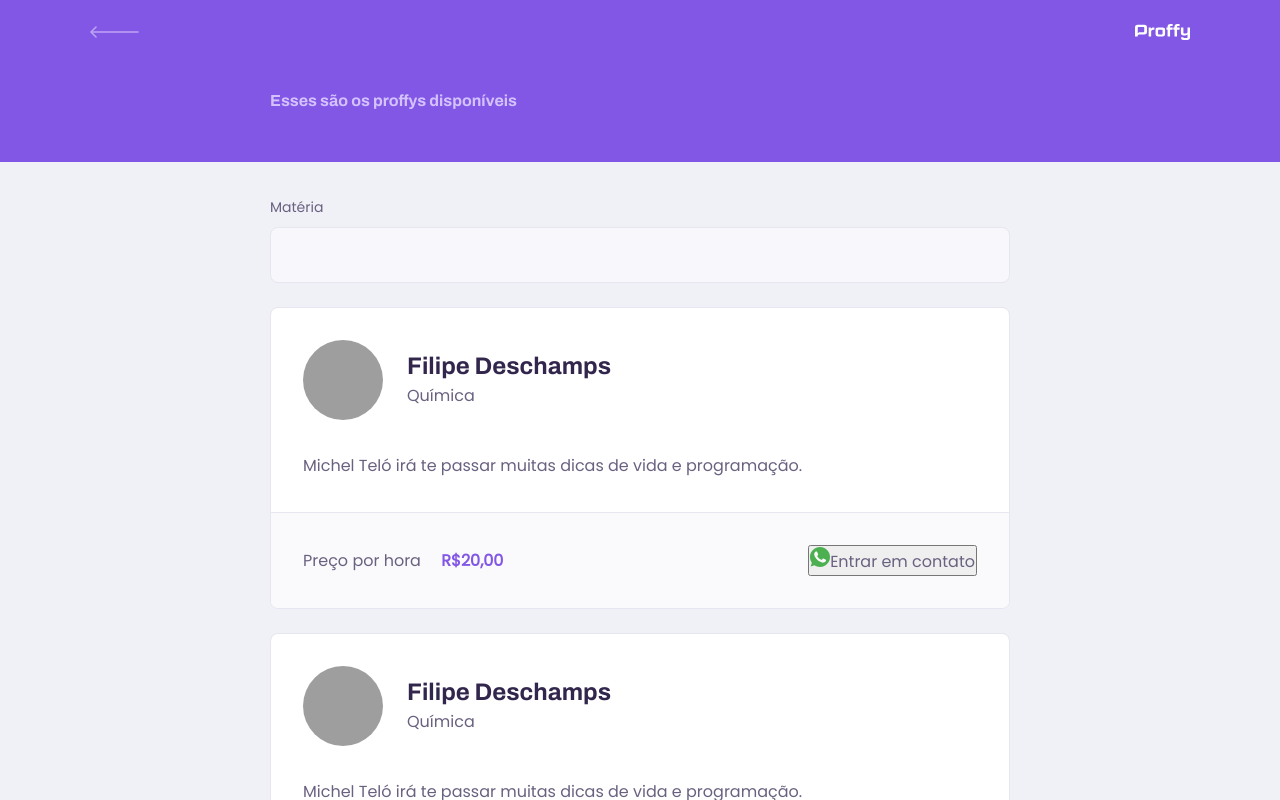
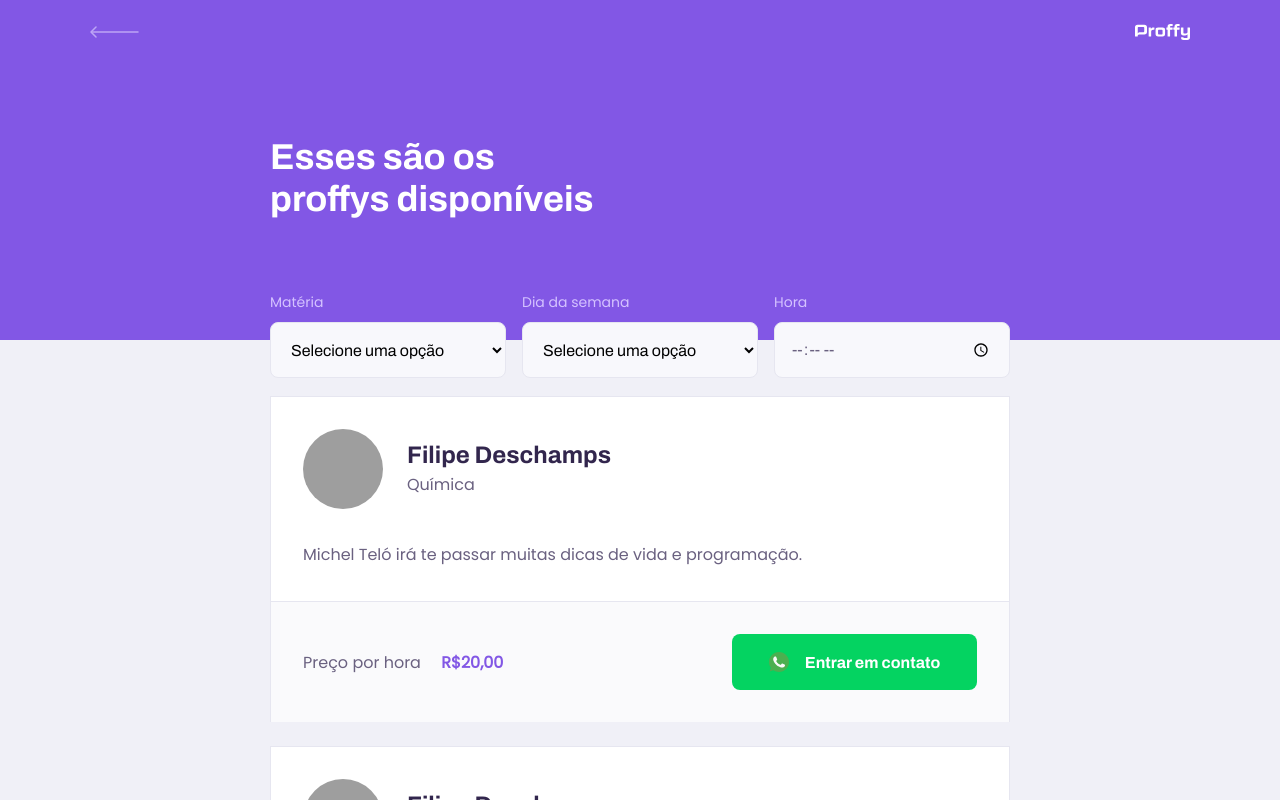
Before and after one commit to jnorberto23/NLW2, a React (Create React App) app in the folder web/: page /study in a window 1280 px wide. Shown: the top 800 px of the page. Built offline with nearby package versions, Linux system fonts and the light colour scheme; grey boxes are pictures that could not be loaded.

Commit message:
finished teacherForm style

```diff
--- a/web/src/components/PageHeader/index.tsx
+++ b/web/src/components/PageHeader/index.tsx
@@ -1,26 +1,31 @@
 import React from 'react';
 import { Link } from 'react-router-dom';
+
+import logo from '../../assets/images/logo.svg';
 import backIcon from '../../assets/images/icons/back.svg';
-import logoImg from '../../assets/images/logo.svg';
+
 import './styles.css';
 
-interface PageHeaderProps{
+interface PageHeaderProps {
   title: string;
-  description ?: string
+  description?: string;
 }
 
-const PageHeader: React.FC<PageHeaderProps> = (props) =>{
-  return(
+const PageHeader: React.FC<PageHeaderProps> = (props) => {
+  return (
     <header className="page-header">
       <div className="top-bar-container">
         <Link to="/">
-        <img src={backIcon} alt="Voltar"/>
+          <img src={backIcon} alt="Icon to Return"/>
         </Link>
-        <img src={logoImg} alt="Proffy"/>
+        <img src={logo} alt="Proffy Logo"/>
       </div>
+
       <div className="header-content">
         <strong>{props.title}</strong>
         {props.description && <p>{props.description}</p>}
+
+        {props.children}
       </div>
     </header>
   );
--- a/web/src/components/PageHeader/styles.css
+++ b/web/src/components/PageHeader/styles.css
@@ -1,10 +1,10 @@
-.page-header{
+.page-header {
   display: flex;
   flex-direction: column;
   background-color: var(--color-primary);
 }
 
-.page-header .top-bar-container{
+.page-header .top-bar-container {
   width: 90%;
   margin: 0 auto;
   display: flex;
@@ -14,61 +14,61 @@
   padding: 1.6rem 0;
 }
 
-.page-header .top-bar-container > img{
-  height: 1.6rem;
-}
-
-.page-header .top-bar-container a{
+.page-header .top-bar-container a {
   height: 3.2rem;
   transition: opacity 0.2s;
 }
 
-.page-header .top-bar-container a:hoover{
+.page-header .top-bar-container a:hover {
   opacity: 0.6;
 }
 
-.page-header .header-content{
+.page-header .top-bar-container > img {
+  height: 1.6rem;
+}
+
+.page-header .header-content {
   width: 90%;
   margin: 0 auto;
   position: relative;
   margin: 3.2rem auto;
 }
 
-.page-header .header-content strong{
+.page-header .header-content strong {
   font: 700 3.6rem Archivo;
   line-height: 4.2rem;
   color: var(--color-title-in-primary);
 }
 
-.page-header .header-content strong{
+.page-header .header-content p {
   max-width: 30rem;
   font-size: 1.6rem;
   line-height: 2.6rem;
-  color: var(--color-text-in-primary);
+  color: var(--color-title-in-primary);
   margin-top: 2.4rem;
 }
 
-@media (min-width: 700px){
-  #page-header{
+@media (min-width: 700px) {
+  .page-header {
     height: 340px;
   }
 
-  .page-header .top-bar-container{
+  .page-header .top-bar-container {
     max-width: 1100px;
   }
 
-  .page-header .header-content{
+  .page-header .header-content {
     flex: 1;
     max-width: 740px;
     margin: 0 auto;
     padding-bottom: 48px;
     display: flex;
     flex-direction: column;
-    justify-content:center;
+    justify-content: center;
     align-items: flex-start;
   }
 
-  .page-header .header-content strong{
+  .page-header .header-content strong {
     max-width: 350px;
   }
 }
--- /dev/null
+++ b/web/src/components/Select/index.tsx
@@ -0,0 +1,28 @@
+import React, { SelectHTMLAttributes } from 'react';
+
+import './styles.css';
+
+interface SelectProps extends SelectHTMLAttributes<HTMLSelectElement>{
+  name: string;
+  label: string;
+  options: Array<{
+    "value":string;
+    "label":string
+  }>;
+}
+
+const Select: React.FC<SelectProps> = ({ name, label, options, ...rest }) => {
+  return (
+    <div className="select-block">
+      <label htmlFor={name}>{label}</label>
+      <select id={name} {...rest}>
+        <option value="" disabled selected hidden>Selecione uma opção</option>
+        {options.map(option =>{
+          return <option key={option.value} value={option.value}>{option.label}</option>
+        })}
+      </select>
+    </div>
+  );
+}
+
+export default Select;
--- /dev/null
+++ b/web/src/components/Select/styles.css
@@ -0,0 +1,35 @@
+
+.select-block {
+  position: relative;
+}
+
+.select-block + .select-block {
+  margin-top: 1.4rem;
+}
+
+.select-block label {
+  font-size: 1.4rem;
+}
+
+.select-block select {
+  width: 100%;
+  height: 5.6rem;
+  margin-top: 0.8rem;
+  border-radius: 0.8rem;
+  background: var(--color-input-background);
+  border: 1px solid var(--color-line-in-white);
+  outline: 0;
+  padding: 0 1.6rem;
+  font: 1.6rem Archivo;
+}
+
+.select-block:focus-within::after {
+  width: calc(100% - 3.2rem);
+  height: 2px;
+  content: '';
+  background: var(--color-primary-light);
+  position: absolute;
+  left: 1.6rem;
+  right: 1.6rem;
+  bottom: 0;
+}
--- a/web/src/components/TeacherItem/styles.css
+++ b/web/src/components/TeacherItem/styles.css
@@ -1,15 +1,15 @@
 .teacher-item {
-  margin-top: 2.4rem;
   background: var(--color-box-base);
   border: 1px solid var(--color-line-in-white);
-  border-radius: .8rem;
+  border-bottom: 0.8rem;
+  margin-top: 2.4rem;
   overflow: hidden;
 }
 
 .teacher-item header {
+  padding: 3.2rem 2rem;
   display: flex;
   align-items: center;
-  padding: 3.2rem 2rem;
 }
 
 .teacher-item header img {
@@ -23,15 +23,15 @@
 }
 
 .teacher-item header div strong {
+  font: 700 2.4rem Archivo;
   display: block;
-  font: 700 2.4rem Archivo;
   color: var(--color-text-title);
 }
 
 .teacher-item header div span {
+  font-size: 1.6rem;
   display: block;
-  margin-top: .4rem;
-  font-size: 1.6rem;
+  margin-top: 0.4rem;
 }
 
 .teacher-item > p {
@@ -41,39 +41,39 @@
 }
 
 .teacher-item footer {
+  padding: 3.2rem 2rem;
+  background: var(--color-box-footer);
+  border-top: 1px solid var(--color-line-in-white);
+  margin-top: 3.2rem;
   display: flex;
   align-items: center;
   justify-content: space-between;
-  margin-top: 3.2rem;
-  padding: 3.2rem 2rem;
-  background: var(--color-box-footer);
-  border-top: 1px solid var(--color-line-in-white);
 }
 
-.teacher-item footer a {
+.teacher-item footer p strong {
+  color: var(--color-primary);
+  font-size: 1.6rem;
+  display: block;
+}
+
+.teacher-item footer button {
+  width: 20rem;
+  height: 5.6rem;
+  background: var(--color-secundary);
+  color: var(--color-button-text);
+  border: 0;
+  border-radius: 0.8rem;
+  cursor: pointer;
+  font: 700 1.4rem Archivo;
   display: flex;
   align-items: center;
   justify-content: space-evenly;
-  width: 20rem;
-  height: 5.6rem;
-  font: 700 1.4rem Archivo;
+  transition: 0.2s;
   text-decoration: none;
-  color: var(--color-button-text);
-  background: var(--color-secondary);
-  border: 0;
-  border-radius: .8rem;
-  transition: .2s;
-  cursor: pointer;
 }
 
-.teacher-item footer p strong {
-  display: block;
-  font-size: 1.6rem;
-  color: var(--color-primary);
-}
-
-.teacher-item footer a:hover {
-  background-color: var(--color-secondary-dark);
+.teacher-item footer button:hover {
+  background: var(--color-secundary-dark);
 }
 
 @media (min-width: 700px) {
@@ -87,17 +87,17 @@
   }
 
   .teacher-item footer p strong {
+    display: initial;
     margin-left: 1.6rem;
-      display: initial;
   }
 
-  .teacher-item footer a {
+  .teacher-item footer button {
     width: 24.5rem;
     font-size: 1.6rem;
     justify-content: center;
   }
 
-  .teacher-item footer a img {
+  .teacher-item footer button img {
     margin-right: 1.6rem;
   }
 }
--- /dev/null
+++ b/web/src/components/Textarea/index.tsx
@@ -0,0 +1,19 @@
+import React, { TextareaHTMLAttributes } from 'react';
+
+import './styles.css';
+
+interface TextareaProps extends TextareaHTMLAttributes<HTMLTextAreaElement>{
+  name: string;
+  label: string
+}
+
+const Textarea: React.FC<TextareaProps> = ({ name, label, ...rest }) => {
+  return (
+    <div className="textarea-block">
+      <label htmlFor={name}>{label}</label>
+      <textarea id={name} {...rest} />
+    </div>
+  );
+}
+
+export default Textarea;
--- /dev/null
+++ b/web/src/components/Textarea/styles.css
@@ -0,0 +1,37 @@
+
+.textarea-block{
+  position: relative;
+}
+
+.textarea-block + .textarea-block{
+  margin-top: 1.4rem;
+ }
+
+.textarea-block label{
+ font-size: 1.4rem;
+}
+
+.textarea-block textarea{
+  width: 100%;
+  height: 16rem;
+  min-height: 8rem;
+  margin-top: 0.8rem;
+  border-radius: 0.8rem;
+  background: var(--color-textarea-background);
+  border: 1px solid var(--color-line-in-white);
+  outline: 0;
+  padding: 1.2rem 1.6rem;
+  resize: vertical;
+  font: 1.6rem Archivo;
+ }
+
+ .textarea-block:focus-within::after{
+  width: calc(100% - 3.2rem);
+  height: 2px;
+  content: '';
+  background: var(--color-primary-light);
+  position: absolute;
+  left: 1.6rem;
+  right: 1.6rem;
+  bottom: 7px;
+}
--- a/web/src/pages/TeacherForm/index.tsx
+++ b/web/src/pages/TeacherForm/index.tsx
@@ -2,6 +2,8 @@
 import Input from '../../components/Input';
 import PageHeader from '../../components/PageHeader';
 import warningIcon from '../../assets/images/icons/warning.svg';
+import Textarea from '../../components/Textarea';
+import Select from '../../components/Select';
 import './styles.css';
 
 function TeacherForm(){
@@ -18,12 +20,57 @@
         <Input name="name" label="Nome completo"/>
         <Input name="avatar" label="Avatar"/>
         <Input name="whatsapp" label="WhatsApp"/>
+        <Textarea name="bio" label="Biografia"/>
       </fieldset>
       <fieldset>
       <legend>Sobre a aula</legend>
-        <Input name="subject" label="Matéria"/>
+        <Select
+        name="subject"
+        label="Matéria"
+        options={[
+          {value: 'Educação Artística', label: 'Educação Artística'},
+          {value: 'Biologia', label: 'Biologia'},
+          {value: 'Educação Física', label: 'Educação Física'},
+          {value: 'Geografia', label: 'Geografia'},
+          {value: 'História', label: 'História'},
+          {value: 'Matemática', label: 'Matemática'},
+          {value: 'Português', label: 'Português'},
+          {value: 'Inglês', label: 'Inglês'},
+          {value: 'Física', label: 'Física'},
+          {value: 'Química', label: 'Química'}
+        ]}
+        />
+
         <Input name="cost" label="Custo da sua hora por aula"/>
         </fieldset>
+
+         <fieldset>
+            <legend>Horários disponíveis
+            <button type="button">
+              + Novo horário
+              </button>
+            </legend>
+         </fieldset>
+
+        <div className="schedule-item">
+
+        <Select
+        name="week_day"
+        label="Dia da semana"
+        options={[
+          {value: '0', label: 'Domingo'},
+          {value: '1', label: 'Segunda-feira'},
+          {value: '2', label: 'Terça-feira'},
+          {value: '3', label: 'Quarta-feira'},
+          {value: '4', label: 'Quinta-feira'},
+          {value: '5', label: 'Sexta-feira'},
+          {value: '6', label: 'Sábado'},
+
+        ]}
+        />
+        <Input name="from" label="Das" type="time"/>
+        <Input name="to" label="Até" type="time"/>
+        </div>
 
         <footer>
           <p>
--- a/web/src/pages/TeacherList/index.tsx
+++ b/web/src/pages/TeacherList/index.tsx
@@ -1,6 +1,7 @@
 import React from 'react';
 import Input from '../../components/Input';
 import PageHeader from '../../components/PageHeader';
+import Select from '../../components/Select';
 import TeacherItem from '../../components/TeacherItem';
 
 import './styles.css';
@@ -10,13 +11,44 @@
     <div id="page-teacher-list" className="container">
       <PageHeader title="Esses são os proffys disponíveis" >
         <form id="search-teachers">
-          <Input name="subject" label="Matéria"/>
-          <Input name="week_day" label="Dia da semana"/>
+
+        <Select
+        name="subject"
+        label="Matéria"
+        options={[
+          {value: 'Educação Artística', label: 'Educação Artística'},
+          {value: 'Biologia', label: 'Biologia'},
+          {value: 'Educação Física', label: 'Educação Física'},
+          {value: 'Geografia', label: 'Geografia'},
+          {value: 'História', label: 'História'},
+          {value: 'Matemática', label: 'Matemática'},
+          {value: 'Português', label: 'Português'},
+          {value: 'Inglês', label: 'Inglês'},
+          {value: 'Física', label: 'Física'},
+          {value: 'Química', label: 'Química'}
+        ]}
+        />
+
+        <Select
+        name="week_day"
+        label="Dia da semana"
+        options={[
+          {value: '0', label: 'Domingo'},
+          {value: '1', label: 'Segunda-feira'},
+          {value: '2', label: 'Terça-feira'},
+          {value: '3', label: 'Quarta-feira'},
+          {value: '4', label: 'Quinta-feira'},
+          {value: '5', label: 'Sexta-feira'},
+          {value: '6', label: 'Sábado'},
+
+        ]}
+        />
+
           <Input type="time" name="time" label="Hora"/>
         </form>
       </PageHeader>
       <main>
-      <Input name="subject" label="Matéria"/>
+
         <TeacherItem />
         <TeacherItem />
         <TeacherItem />
--- a/web/src/pages/TeacherList/styles.css
+++ b/web/src/pages/TeacherList/styles.css
@@ -35,6 +35,11 @@
   margin-top: 0;
  }
 
+ #search-teachers .select-block + .select-block{
+  margin-top: 0;
+ }
+
+
  #page-teacher-list main{
    padding: 3.2rem 0;
    max-width: 740px;
```
Lines whose indentation alone changed are shown as unchanged.
